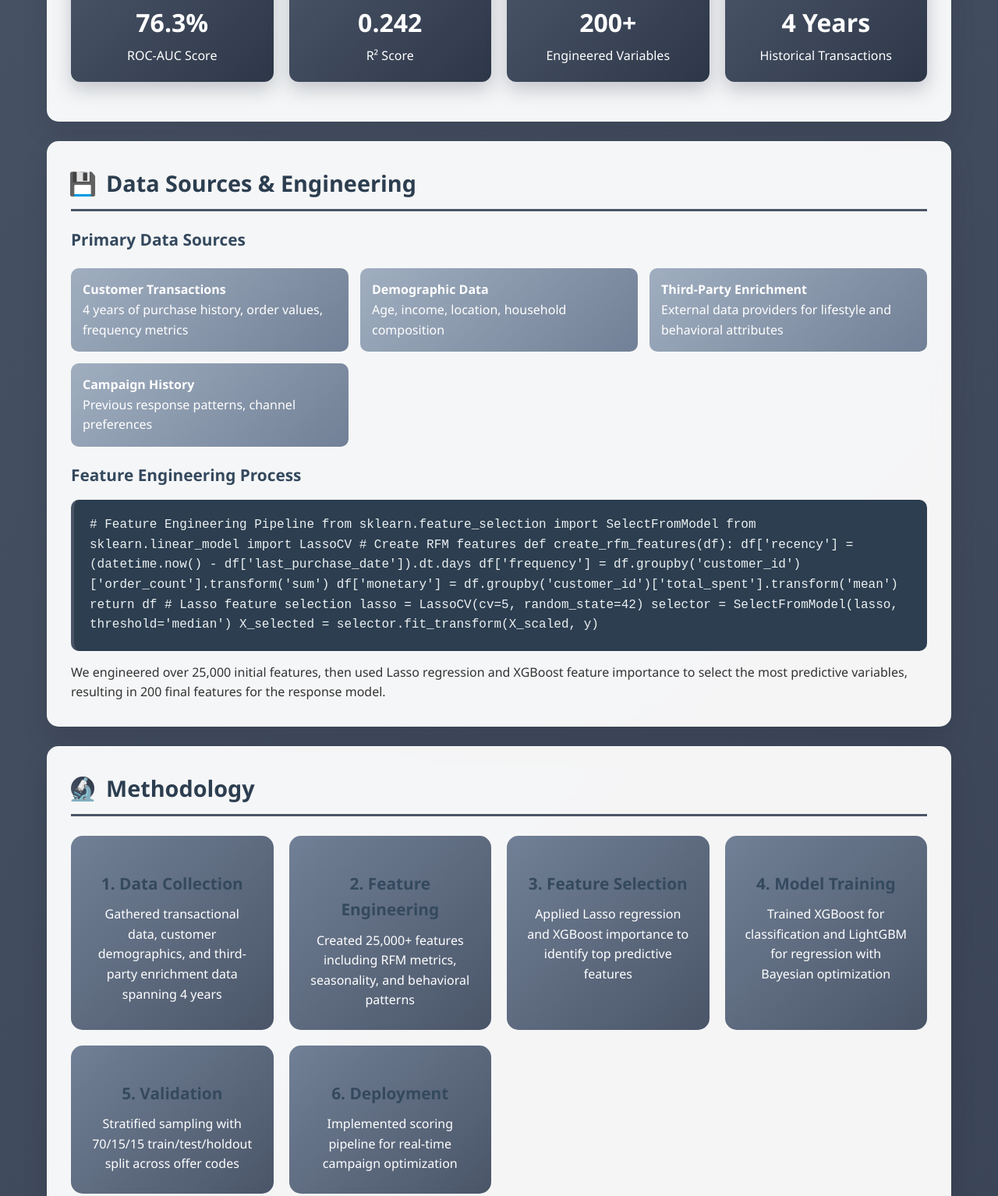
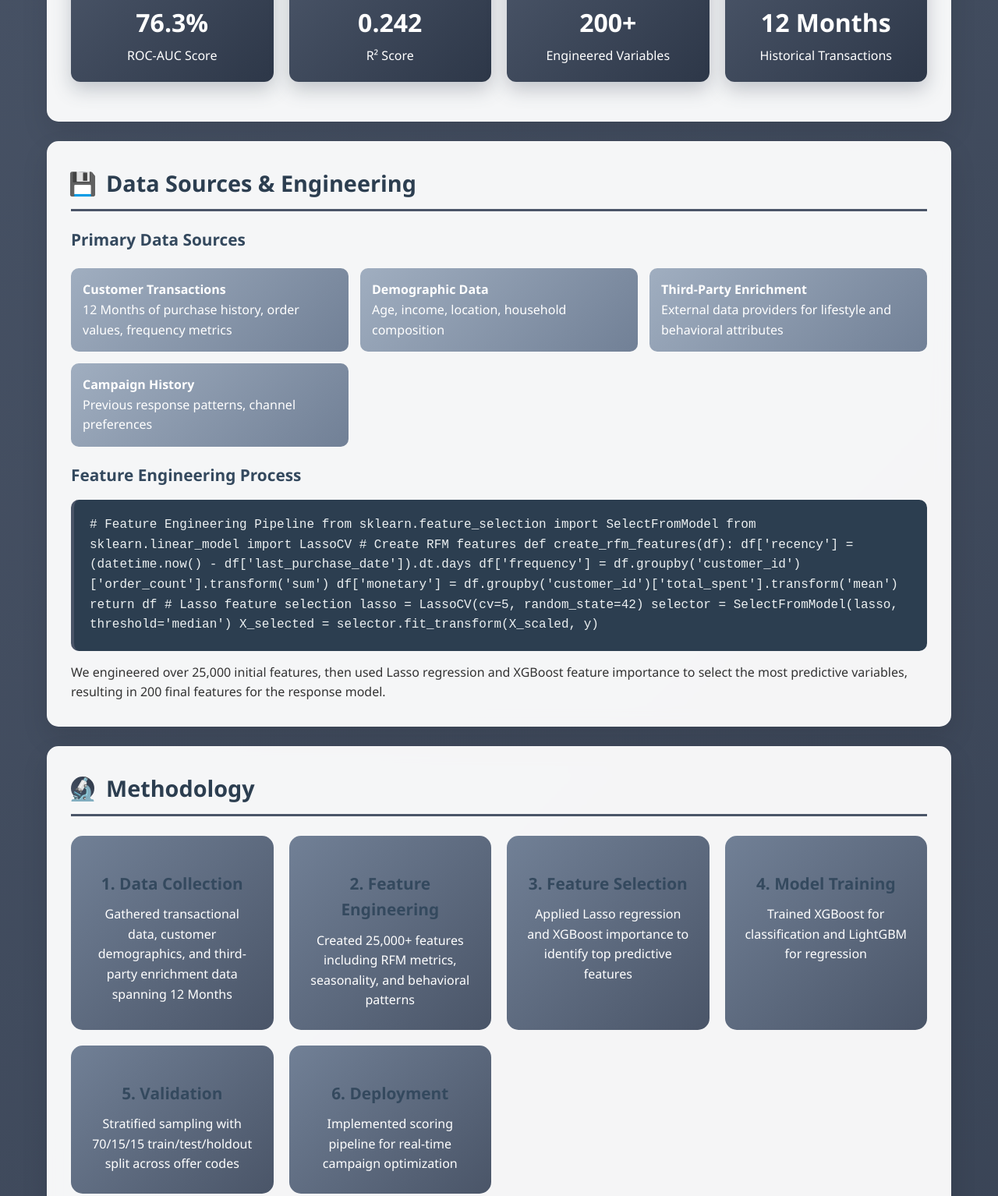
Before and after one commit to dkanawat/Marketing-ML-Project, a plain HTML site: page index.html in a window 1280 px wide. Shown: the part 970-2504 px from the top of the page at 78% size. Drawn offline with Linux system fonts and the light colour scheme.

Commit message:
Update index.html

```diff
--- a/index.html
+++ b/index.html
@@ -322,7 +322,7 @@
                 </div>
                 <div class="metric-card">
                     <h4>Data Period</h4>
-                    <div class="value">4 Years</div>
+                    <div class="value">12 Months</div>
                     <p>Historical Transactions</p>
                 </div>
             </div>
@@ -335,7 +335,7 @@
             <div class="feature-list">
                 <div class="feature-item">
                     <strong>Customer Transactions</strong><br>
-                    4 years of purchase history, order values, frequency metrics
+                    12 Months of purchase history, order values, frequency metrics
                 </div>
                 <div class="feature-item">
                     <strong>Demographic Data</strong><br>
@@ -379,7 +379,7 @@ X_selected = selector.fit_transform(X_scaled, y)
             <div class="process-flow">
                 <div class="process-step">
                     <h3>1. Data Collection</h3>
-                    <p>Gathered transactional data, customer demographics, and third-party enrichment data spanning 4 years</p>
+                    <p>Gathered transactional data, customer demographics, and third-party enrichment data spanning 12 Months</p>
                 </div>
                 <div class="process-step">
                     <h3>2. Feature Engineering</h3>
@@ -391,7 +391,7 @@ X_selected = selector.fit_transform(X_scaled, y)
                 </div>
                 <div class="process-step">
                     <h3>4. Model Training</h3>
-                    <p>Trained XGBoost for classification and LightGBM for regression with Bayesian optimization</p>
+                    <p>Trained XGBoost for classification and LightGBM for regression </p>
                 </div>
                 <div class="process-step">
                     <h3>5. Validation</h3>
@@ -568,7 +568,6 @@ print(f"R² Score: {r2:.3f}")
                 <span class="tech-item">NumPy</span>
                 <span class="tech-item">Matplotlib</span>
                 <span class="tech-item">Seaborn</span>
-                <span class="tech-item">Bayesian Optimization</span>
                 <span class="tech-item">SQL</span>
             </div>
 
```
